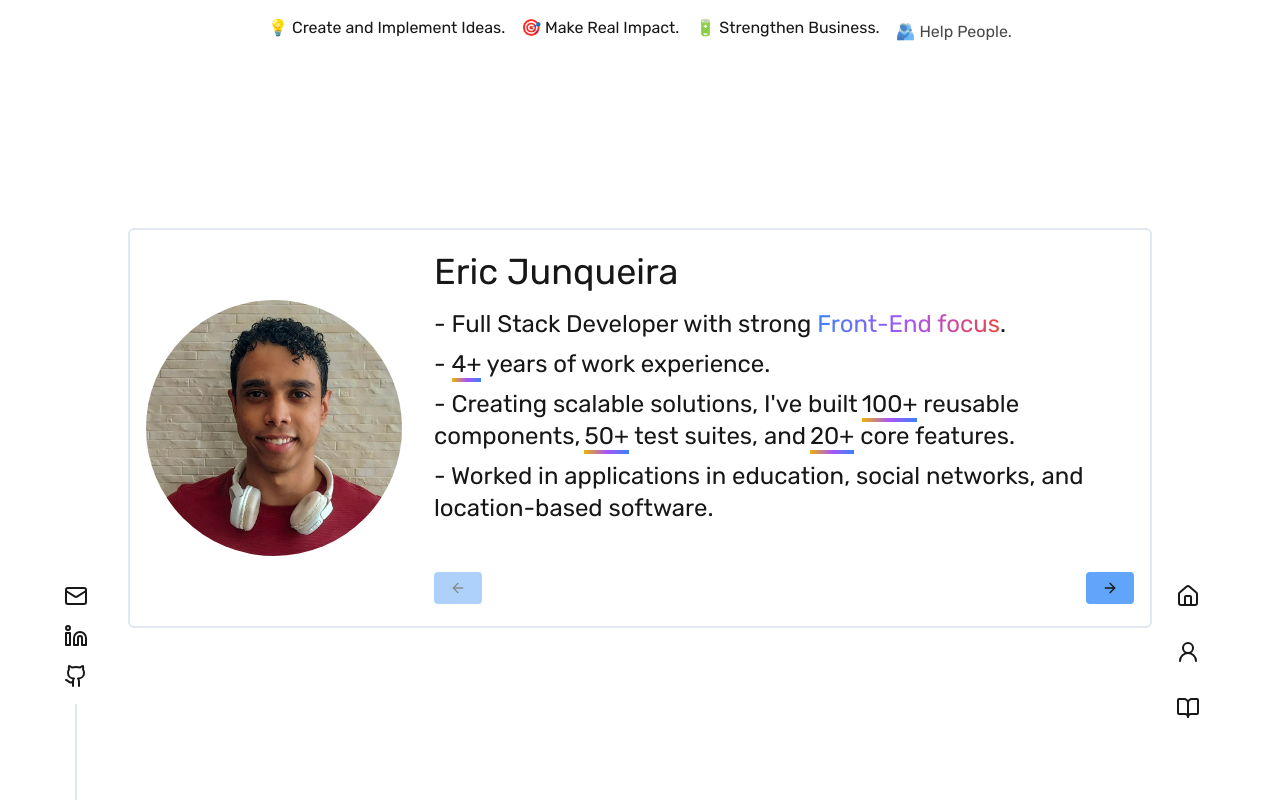
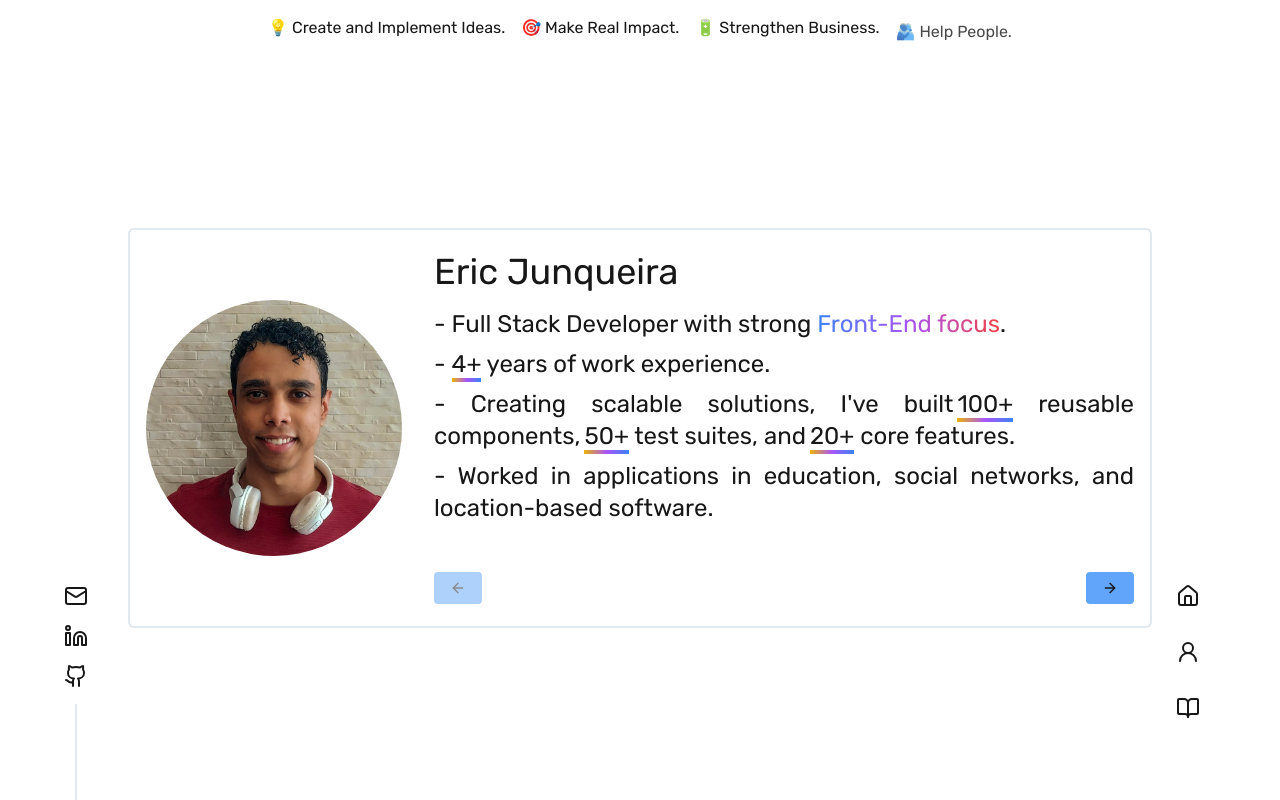
Before and after one commit to ericiannj/new-port, a Next.js app: page /about in a window 1280 px wide. Built offline with nearby package versions, Linux system fonts and the light colour scheme.

Commit message:
styles(About): improve styles in the content sliding

```diff
--- a/src/app/about/components/Stack.tsx
+++ b/src/app/about/components/Stack.tsx
@@ -3,7 +3,7 @@ import StyledComponentsImage from '../../../assets/images/styled-comp.svg';
 
 const Stack = () => {
   return (
-    <div className="">
+    <div className="max-h-[215px] overflow-y-auto">
       <h1 className="mb-4 text-2xl font-bold">Stack</h1>
       <div className="flex flex-col gap-4">
         {tools.map((toolsGroup) => (
--- a/src/app/about/page.tsx
+++ b/src/app/about/page.tsx
@@ -70,9 +70,9 @@ export default function About() {
               className="h-full w-full object-cover"
             />
           </div>
-          <div>
+          <div className="w-full">
             <h1 className="mb-4 text-4xl">Eric Junqueira</h1>
-            <div className="flex flex-col gap-8">
+            <div className="flex flex-col gap-8 text-justify">
               <AnimatePresence mode="wait" custom={direction}>
                 <motion.div
                   key={components[currentIndex].id}
```
